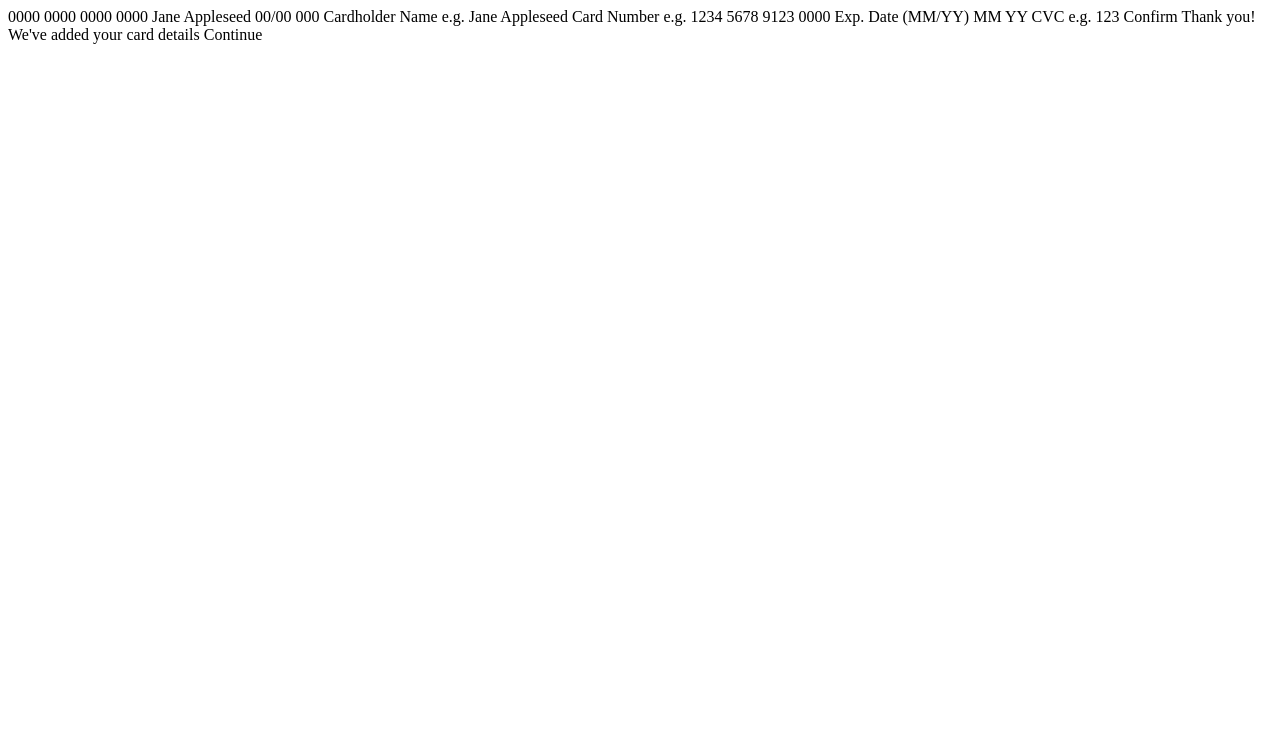
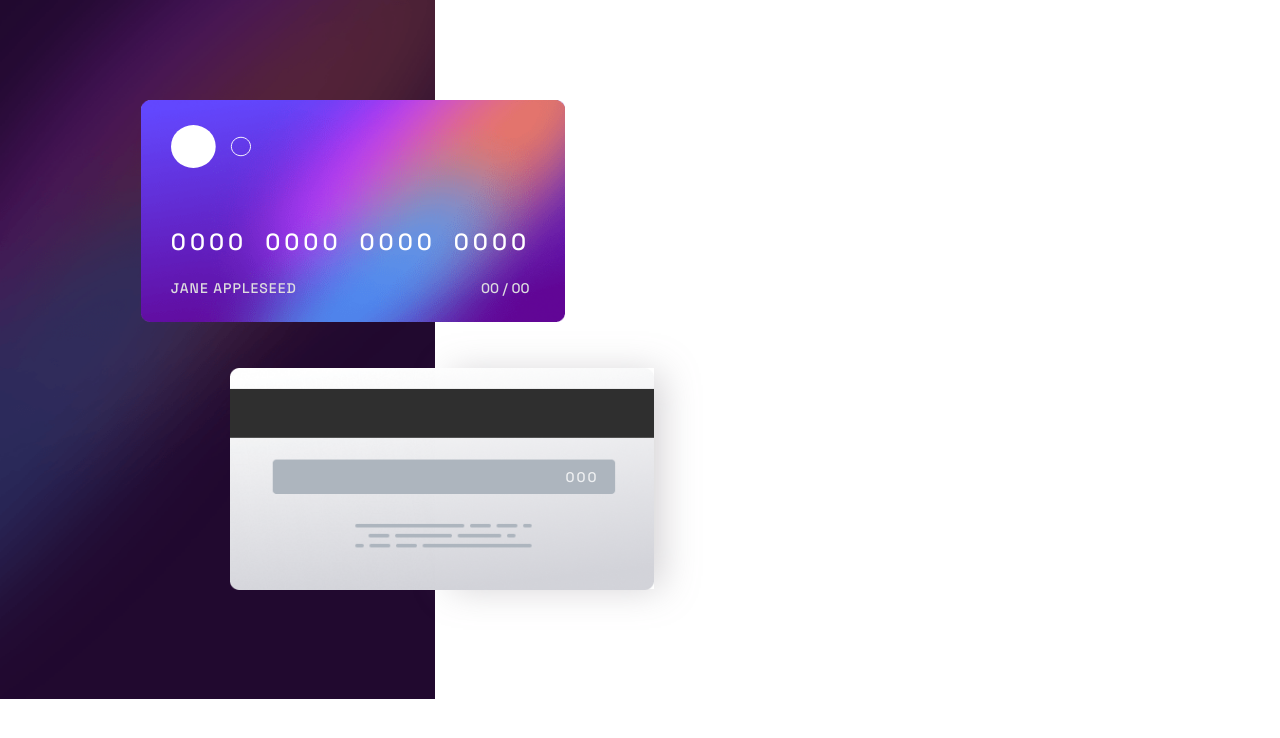
Before and after one commit to victor-msi/interactive-card, a plain HTML site: page index.html in a window 1280 px wide. Drawn offline with Linux system fonts and the light colour scheme.

Commit message:
Completed cards

```diff
--- a/index.html
+++ b/index.html
@@ -4,33 +4,69 @@
   <meta charset="UTF-8">
   <meta name="viewport" content="width=device-width, initial-scale=1.0">
   <link rel="icon" type="image/png" sizes="32x32" href="./images/favicon-32x32.png">
+  <link rel="preconnect" href="https://fonts.googleapis.com">
+  <link rel="preconnect" href="https://fonts.gstatic.com" crossorigin>
+  <link href="https://fonts.googleapis.com/css2?family=Space+Grotesk:wght@500&display=swap" rel="stylesheet">
+  <link rel="stylesheet" href="css/style.css">
   <title>Interactive card details form</title>
 </head>
 <body>
-  0000 0000 0000 0000
-  Jane Appleseed
-  00/00
+  <main>
+    <img src="images/bg-main-desktop.png" alt="background-desktop" class="bg-desktop">
 
-  000
+    <div class="container">
+      <div class="container__card-front">
+        <img src="images/bg-card-front.png" alt="card-front" class="card-front">
+        <img src="images/card-logo.svg" alt="card-logo" class="card-front__circles">
+        <p class="card-front__number" >
+          <span>0000</span>
+          <span>0000</span>
+          <span>0000</span>
+          <span>0000</span>
+        </p>
+        <div class="card-front__data">
+          <p class="card-front__name">Jane Appleseed</p>
+          <p class="card-front__dates">
+            <span class="card-front__month">00</span>
+            /
+            <span class="card-front__year">00</span>
+          </p>
+        </div>
+      </div>
 
-  Cardholder Name
-  e.g. Jane Appleseed
+      <div class="container__card-back">
+        <div class="box-shadow"></div>
+        <img src="images/bg-card-back.png" alt="card-back" class="card-back">
+        <p class="card-back__CVC">000</p>
+      </div>
 
-  Card Number
-  e.g. 1234 5678 9123 0000
+      <!-- <section class="section">
+        <div class="form">
+          <form>
+            <label for="input-holder">Cardholder Name</label>
+            <input type="text" name="input-holder" id="input-holder" placeholder="e.g. Jane Appleseed" required>
+            <label for="input-number">Card Number</label>
+            <input type="text" name="input-number" id="input-number" placeholder="e.g. 1234 5678 9123 0000" required>
+            <label for="input-month">Exp. Date (MM/</label>
+            <label for="input-year">YY)</label>
+            <input type="number" name="input-month" id="input-month" placeholder="MM" required>
+            <input type="number" name="input-year" id="input-year" placeholder="YY" required>
+            <label for="input-CVC">CVC</label>
+            <input type="number" name="input-CVC" id="input-CVC" placeholder="e.g. 123" required>
+            <button type="submit">Confirm</button>
+          </form>
+        </div>
 
-  Exp. Date (MM/YY)
-  MM
-  YY
+        Completed state start
+        <div class="complete-state">
+          <img src="images/icon-complete.svg" alt="icon-complete">
+          <h2>Thank you!</h2>
+          <p>We've added your card details</p>
+          <button>Continue</button>
+        </div>
+      </section> -->
 
-  CVC
-  e.g. 123
-
-  Confirm
-
-  <!-- Completed state start -->
-  Thank you!
-  We've added your card details
-  Continue
+    </div>
+  </main>
 </body>
 </html>
--- /dev/null
+++ b/sass/_card-back.scss
@@ -0,0 +1,37 @@
+$light-grayish-violet: hsl(270, 3%, 87%);
+$Dark-grayish-violet: hsl(279, 6%, 55%);
+$while: hsl(0, 0%, 100%);
+
+$font-size: 18px;
+
+.container__card-back{
+  position: relative;
+  margin-top: 70px;
+  margin-left: 18%;
+  width: 300px;
+  height: 40%;
+
+  .box-shadow{
+    position: absolute;
+    left: 208px;
+    width: 216px;
+    height: 221px;
+    box-shadow: 10px 2px 35px -3px rgba(137,132,140,0.38);
+  }
+
+  .card-back{
+    position: relative;
+    width: 424.03px;
+    height: 222px;
+  }
+
+  .card-back__CVC{
+    position: absolute;
+    top: 100px;
+    left: 335px;
+    color: $while;
+    letter-spacing: 2px;
+    font-size: $font-size - 4px;
+    opacity: .8;
+  }
+}
--- /dev/null
+++ b/sass/_card-front.scss
@@ -0,0 +1,57 @@
+$while: hsl(0, 0%, 100%);
+$light-grayish-violet: hsl(270, 3%, 87%);
+
+$font-size: 18px;
+
+.container__card-front{
+  position: relative;
+  width: 45%;
+  height: 70%;
+  margin-top: 100px;
+  margin-left: 11%;
+
+  .card-front{
+    width: 424.03px;
+    height: 222px;
+  }
+
+  .card-front__circles{
+    position: absolute;
+    top: 25px;
+    left: 30px;
+    width: 80px;
+    height: 43px;
+  }
+
+  .card-front__number{
+    margin-top: -100px;
+    margin-left: 30px;
+    font-size: $font-size*1.3;
+    letter-spacing: 4px;
+    font-weight: 500;
+    color: $while;
+
+    span{
+      margin-right: 8px;
+    }
+  }
+
+  .card-front__data{
+    margin-top: 20px;
+    margin-left: 30px;
+    p{
+      display: inline;
+      font-size: $font-size - 4px;
+      text-transform: uppercase;
+      color: $light-grayish-violet;
+    }
+
+    .card-front__name{
+      letter-spacing: 1px;
+    }
+
+    .card-front__dates{
+      margin-left: 180px;
+    }
+  }
+}
--- /dev/null
+++ b/sass/style.scss
@@ -0,0 +1,32 @@
+/* Operators */
+@use "sass:math";
+/* Partials */
+@use 'card-front';
+@use 'card-back';
+
+$red: hsl(0, 100%, 66%);  /* Input errors */
+$linear-gradiant: hsl(249, 99%, 64%) to hsl(278, 94%, 30%);   /* active input border */
+/* Neutral Colors */
+$very-dark-violet: hsl(278, 68%, 11%);
+
+
+*{
+  margin: 0;
+  padding: 0;
+  box-sizing: border-box;
+}
+
+body{
+  font-family: 'Space Grotesk', sans-serif;
+}
+
+.bg-desktop{
+  position: absolute;
+  width: 34%;
+  height: 699px;
+}
+
+.container{
+  position: relative;
+  display: grid;
+}
```
Also changed, not shown: css/style.css (added), 1 other file.
